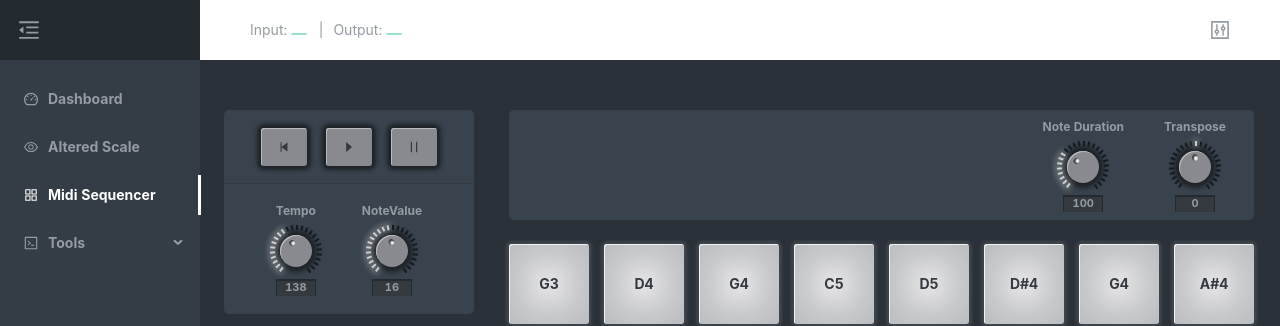
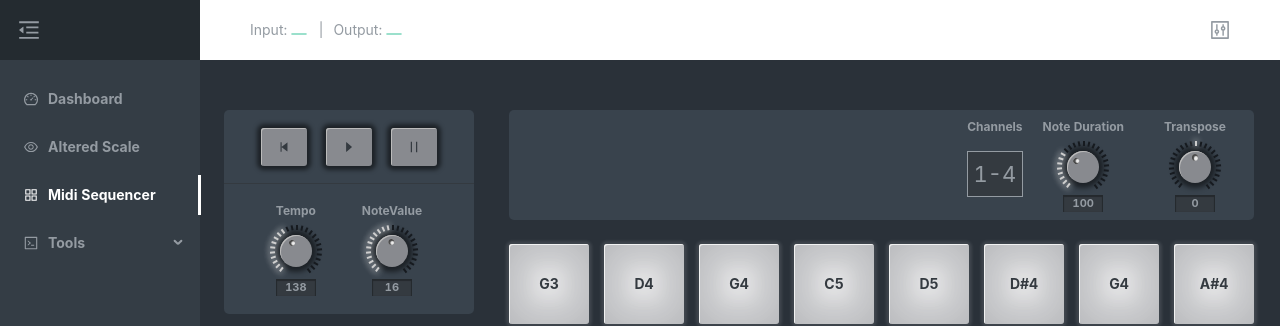
Before and after one commit to tedkx/midi-playground, a React app: page /midi-sequencer in a window 1280 px wide. Shown: the top 326 px of the page. Built offline with nearby package versions, Linux system fonts and the light colour scheme.

Commit message:
Added step sequencer midi channels on/off

```diff
--- /dev/null
+++ b/src/routes/MidiSequencer/MidiChannelsSelector.js
@@ -0,0 +1,88 @@
+import React from 'react';
+import { Dropdown, Menu, Switch } from 'antd';
+
+const MidiChannelsSelector = ({
+  channels,
+  numOfChannels,
+  onSetData,
+  title = 'Channels',
+}) => {
+  const [menuVisible, setMenuVisible] = React.useState(false);
+
+  const preventHide = React.useCallback(
+    () => setMenuVisible(true),
+    [setMenuVisible]
+  );
+
+  const onSetChannels = React.useCallback(
+    (channelNum, checked) =>
+      onSetData(({ channels: currentChannels, ...currentData }) => ({
+        ...currentData,
+        channels: checked
+          ? Array.from(new Set([...currentChannels, channelNum])).sort((a, b) =>
+              a > b ? 1 : a < b ? -1 : 0
+            )
+          : currentChannels.filter(ch => ch !== channelNum),
+      })),
+    [numOfChannels, onSetData]
+  );
+
+  const menu = React.useMemo(
+    () => (
+      <Menu className="midi-channels-menu" onClick={preventHide}>
+        {Array.from(Array(numOfChannels)).map((_, idx) => (
+          <Menu.Item key={idx + 1}>
+            <div className="menu-item">
+              <div>{idx + 1} </div>
+              <Switch
+                checked={channels.includes(idx + 1)}
+                onChange={value => onSetChannels(idx + 1, value)}
+                size="small"
+              />
+            </div>
+          </Menu.Item>
+        ))}
+      </Menu>
+    ),
+    [channels, numOfChannels]
+  );
+
+  const content = React.useMemo(() => {
+    if (!channels) return '';
+    const { range, other } = channels.reduce(
+      (obj, channel) => {
+        if (
+          obj.range.length > 0 &&
+          channel - obj.range[obj.range.length - 1] > 1
+        )
+          obj.other.push(channel);
+        else obj.range.push(channel);
+        return obj;
+      },
+      { range: [], other: [] }
+    );
+
+    return range.length > 1
+      ? `${range[0]}-${range[range.length - 1]}${other.length > 0 ? '..' : ''}`
+      : [...range, ...other].filter((_, idx) => idx < 3).join(',') +
+          (other.length > 2 ? '..' : '');
+  }, [channels]);
+
+  return (
+    <div className="midi-channels">
+      <Dropdown
+        onVisibleChange={setMenuVisible}
+        overlay={menu}
+        placement="bottomRight"
+        visible={menuVisible}
+      >
+        <div>
+          <div className="title">{title}</div>
+          <div className="content">{content}</div>
+        </div>
+      </Dropdown>
+    </div>
+  );
+};
+
+export default MidiChannelsSelector;
--- a/src/routes/MidiSequencer/StepSequencer.js
+++ b/src/routes/MidiSequencer/StepSequencer.js
@@ -1,10 +1,12 @@
 import React from 'react';
 import { Card } from 'antd';
 import { Button, Pad } from 'components/KeyboardComponents';
+import MidiChannelsSelector from './MidiChannelsSelector';
 import ParameterKnob from './ParameterKnob';
 import { sequencerParameterData } from './constants';
-import { usePadEvents, useParameters, useNotesPlaying } from './utils';
+import { usePadEvents, useParameters } from './utils';
 import { noteToString } from 'lib/utils';
+import { numOfChannels } from 'lib/constants';
 
 const parametersArr = Object.keys(sequencerParameterData).map(key => ({
   ...sequencerParameterData[key],
@@ -35,6 +37,12 @@ const StepSequencer = ({ activeNoteIdx, data, onSetData }) => {
     <div className="step-sequencer">
       <div className="controls">
         <Card bordered={false}>
+          <MidiChannelsSelector
+            channels={data?.channels}
+            numOfChannels={numOfChannels}
+            onSetData={onSetData}
+            title="Channels"
+          />
           {parametersArr.map(p => (
             <ParameterKnob
               {...p}
--- a/src/routes/MidiSequencer/styles.less
+++ b/src/routes/MidiSequencer/styles.less
@@ -82,4 +82,31 @@
       }
     }
   }
+
+  .midi-channels {
+    .title {
+      font-size: 12px;
+      font-weight: bold;
+      margin-bottom: 14px;
+      text-align: center;
+    }
+
+    .content {
+      background: @dark-color;
+      border: solid 1px @text-color;
+      font-size: 22px;
+      padding: 5px 2px;
+      text-align: center;
+    }
+  }
 }
+
+.midi-channels-menu .menu-item {
+  align-items: center;
+  display: flex;
+  justify-content: space-between;
+
+  & > button {
+    margin-left: 4px;
+  }
+}
--- a/src/routes/MidiSequencer/utils.js
+++ b/src/routes/MidiSequencer/utils.js
@@ -28,11 +28,12 @@ const stepSequencerDataToSteps = stepSequencersData => {
 const usePadEvents = setPadData => {
   const onClick = React.useCallback(
     padIndex =>
-      setPadData(({ notes, ...pd }) =>
-        pd.map((item, idx) =>
+      setPadData(({ notes, ...pd }) => ({
+        ...pd,
+        notes: notes.map((item, idx) =>
           idx === padIndex ? { ...item, on: !item.on } : item
-        )
-      ),
+        ),
+      })),
     [setPadData]
   );
 
```
